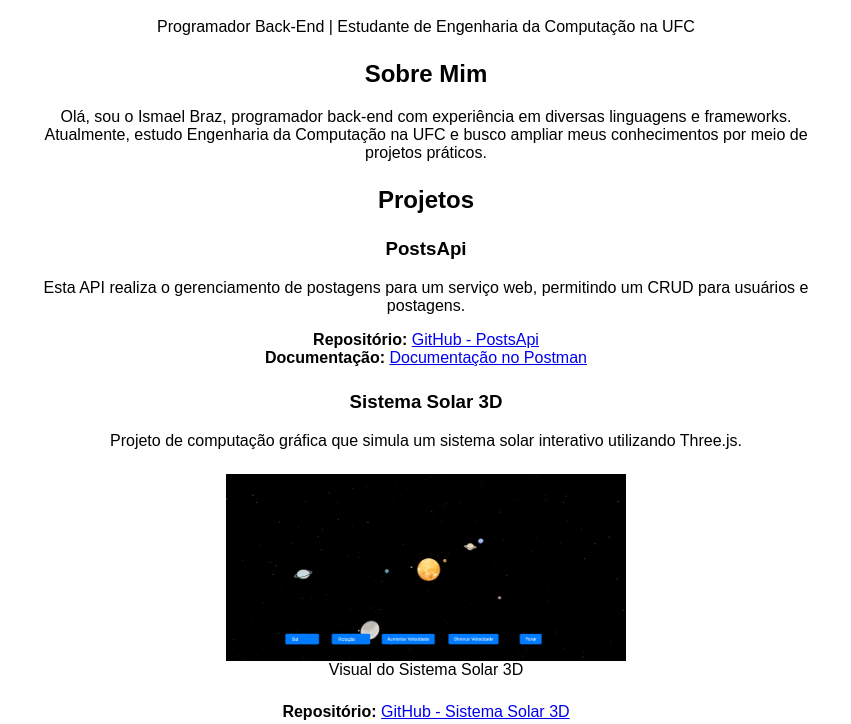
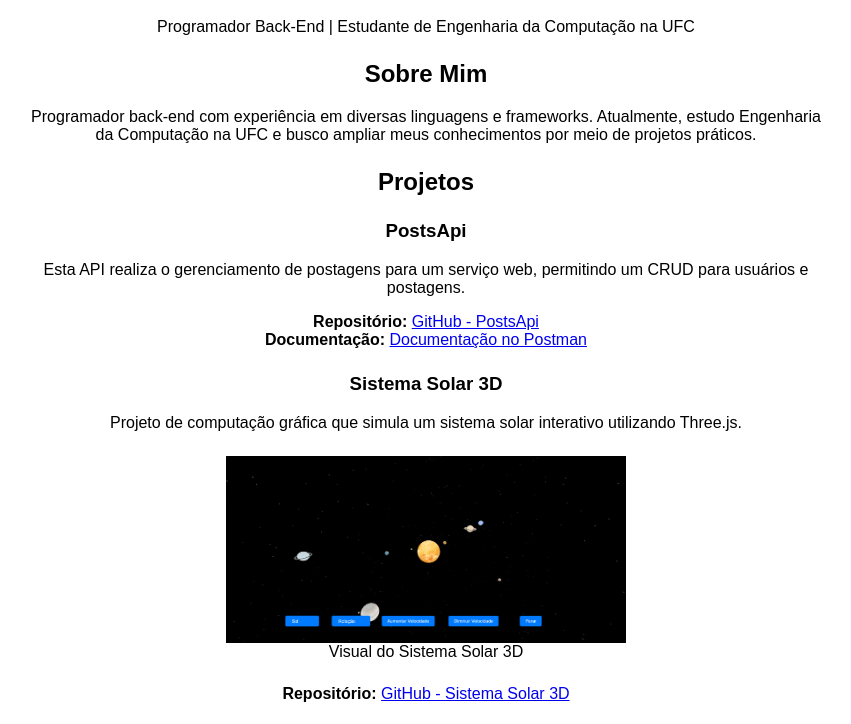
Before and after one commit to IsmaelBraz1/Tec-Web, a plain HTML site: page seminario1/index.html in a window 1280 px wide. Shown: the part 64-788 px from the top of the page, without its empty margins (214-1065 px from the left). Drawn offline with Linux system fonts and the light colour scheme.

Commit message:
Update index.html

```diff
--- a/seminario1/index.html
+++ b/seminario1/index.html
@@ -37,7 +37,7 @@
   <main>
     <section id="sobre">
       <h2>Sobre Mim</h2>
-      <p>Olá, sou o Ismael Braz, programador back-end com experiência em diversas linguagens e frameworks.
+      <p>Programador back-end com experiência em diversas linguagens e frameworks.
       Atualmente, estudo Engenharia da Computação na UFC e busco ampliar meus conhecimentos por meio de projetos práticos.</p>
     </section>
 
```
